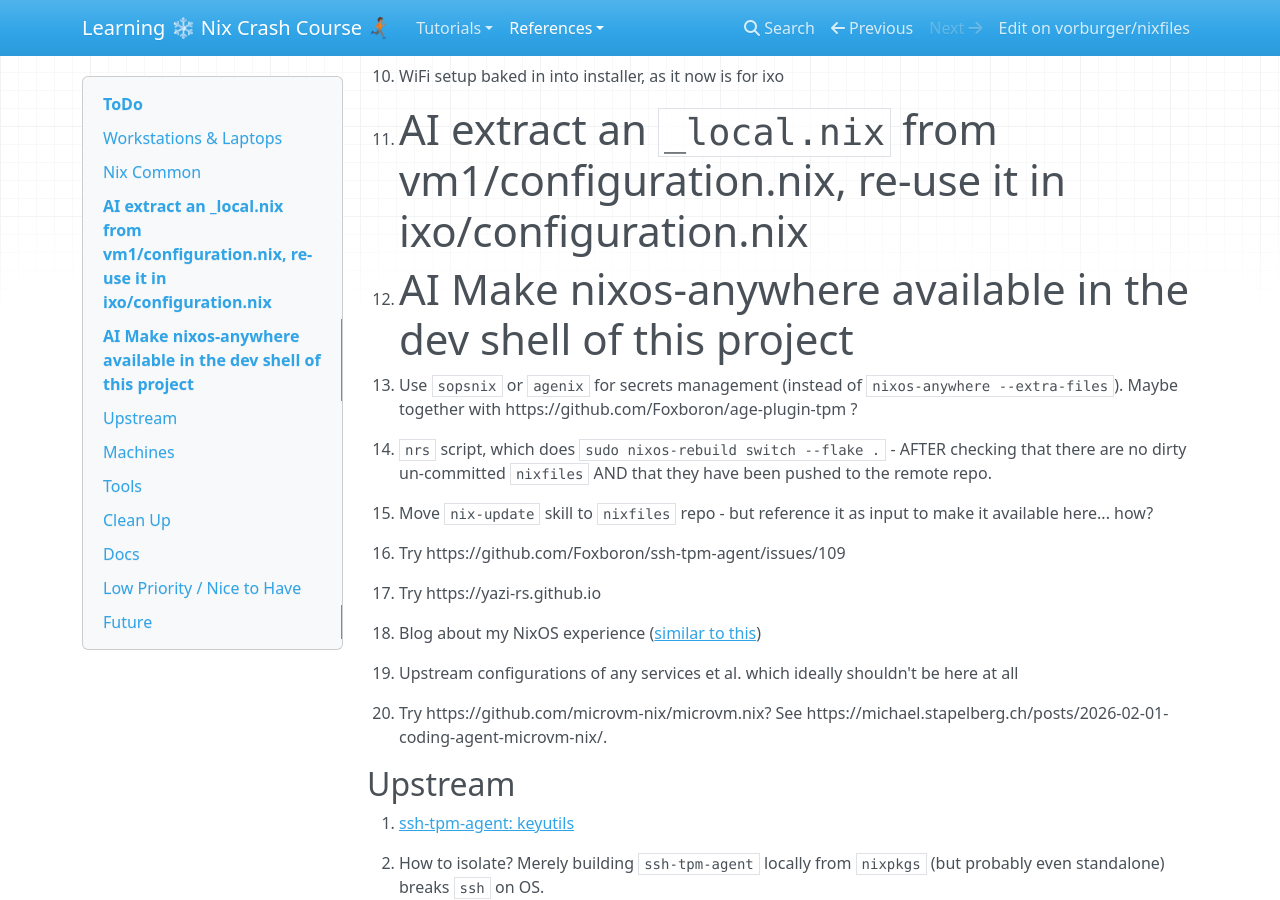
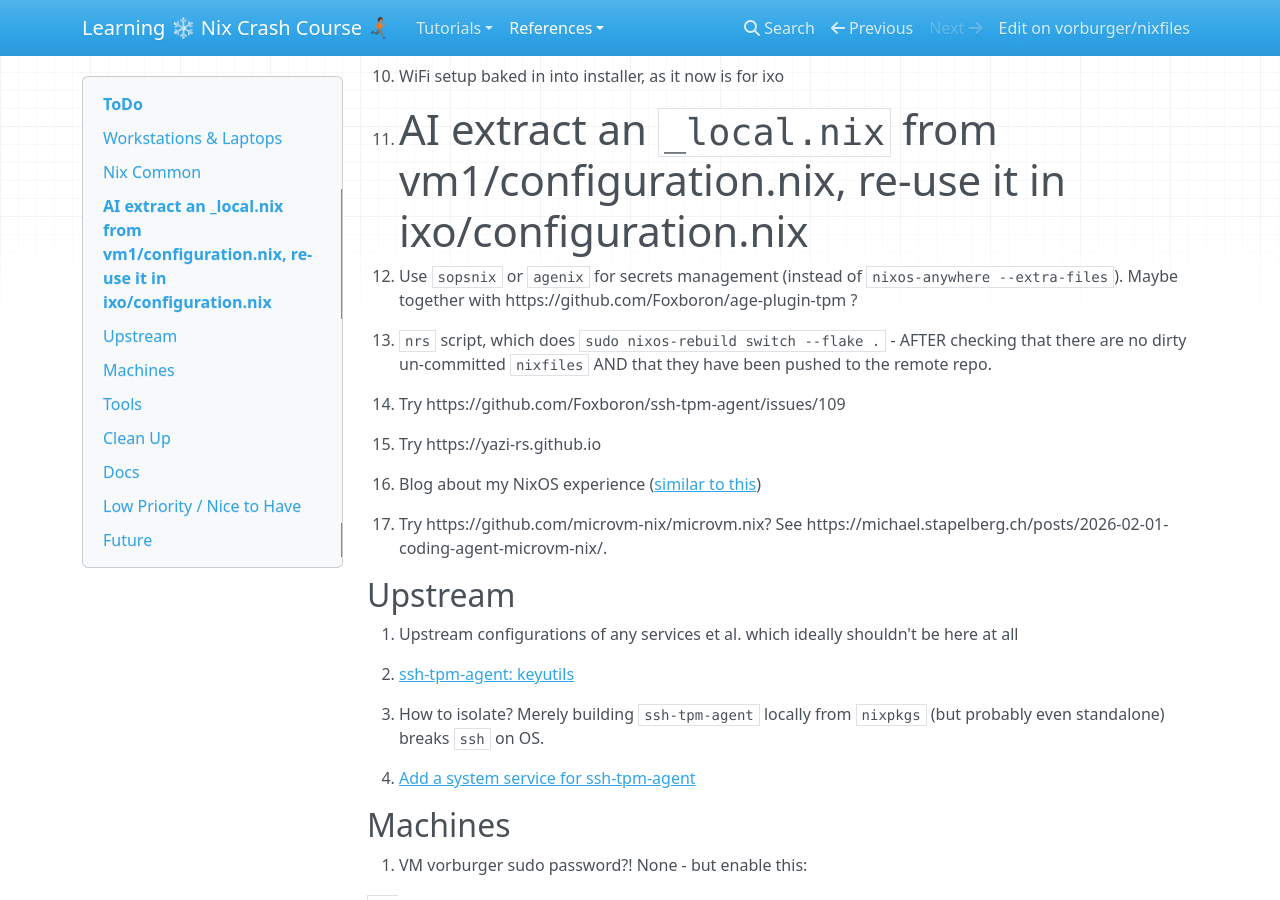
Before and after one commit to vorburger/nixfiles, an MkDocs documentation site: the page built from docs/docs/ToDo.md, in a window 1280 px wide and 900 px high, scrolled down 1411 px. Built offline with MkDocs 1.6.1, drawn with Linux system fonts in a browser that asks for light colours; nearby versions of some CDN libraries; some of the changed text lies outside the part shown.

Commit message:
fix: nixos-anywhere in devshell

```diff
--- a/docs/docs/ToDo.md
+++ b/docs/docs/ToDo.md
@@ -67,13 +67,9 @@
 
 1. #AI extract an `_local.nix` from vm1/configuration.nix, re-use it in ixo/configuration.nix
 
-1. #AI Make nixos-anywhere available in the dev shell of this project
-
 1. Use `sopsnix` or `agenix` for secrets management (instead of `nixos-anywhere --extra-files`). Maybe together with https://github.com/Foxboron/age-plugin-tpm ?
 
 1. `nrs` script, which does `sudo nixos-rebuild switch --flake .` - AFTER checking that there are no dirty un-committed `nixfiles` AND that they have been pushed to the remote repo.
-
-1. Move `nix-update` skill to `nixfiles` repo - but reference it as input to make it available here... how?
 
 1. Try https://github.com/Foxboron/ssh-tpm-agent/issues/109
 
@@ -81,12 +77,12 @@
 
 1. Blog about my NixOS experience ([similar to this](https://michael.stapelberg.ch/posts/2025-06-01-nixos-installation-declarative/))
 
-1. Upstream configurations of any services et al. which ideally shouldn't be here at all
-
 1. Try https://github.com/microvm-nix/microvm.nix?
    See https://michael.stapelberg.ch/posts/2026-02-01-coding-agent-microvm-nix/.
 
 ## Upstream
+
+1. Upstream configurations of any services et al. which ideally shouldn't be here at all
 
 1. [ssh-tpm-agent: keyutils](https://github.com/NixOS/nixpkgs/pull/505874)
 
```
Also changed, not shown: other parts of docs/docs/ToDo.md (+1 -1 lines), README.md, 1 other file.
